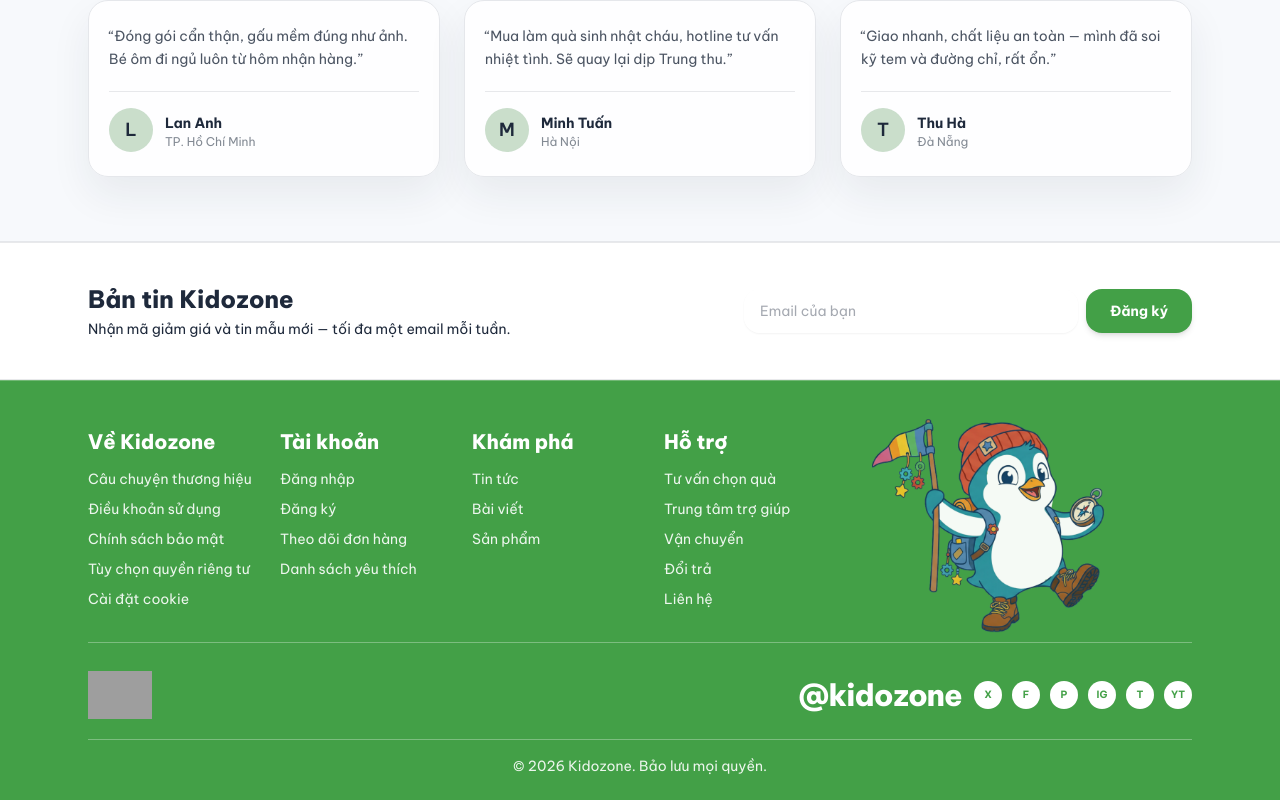
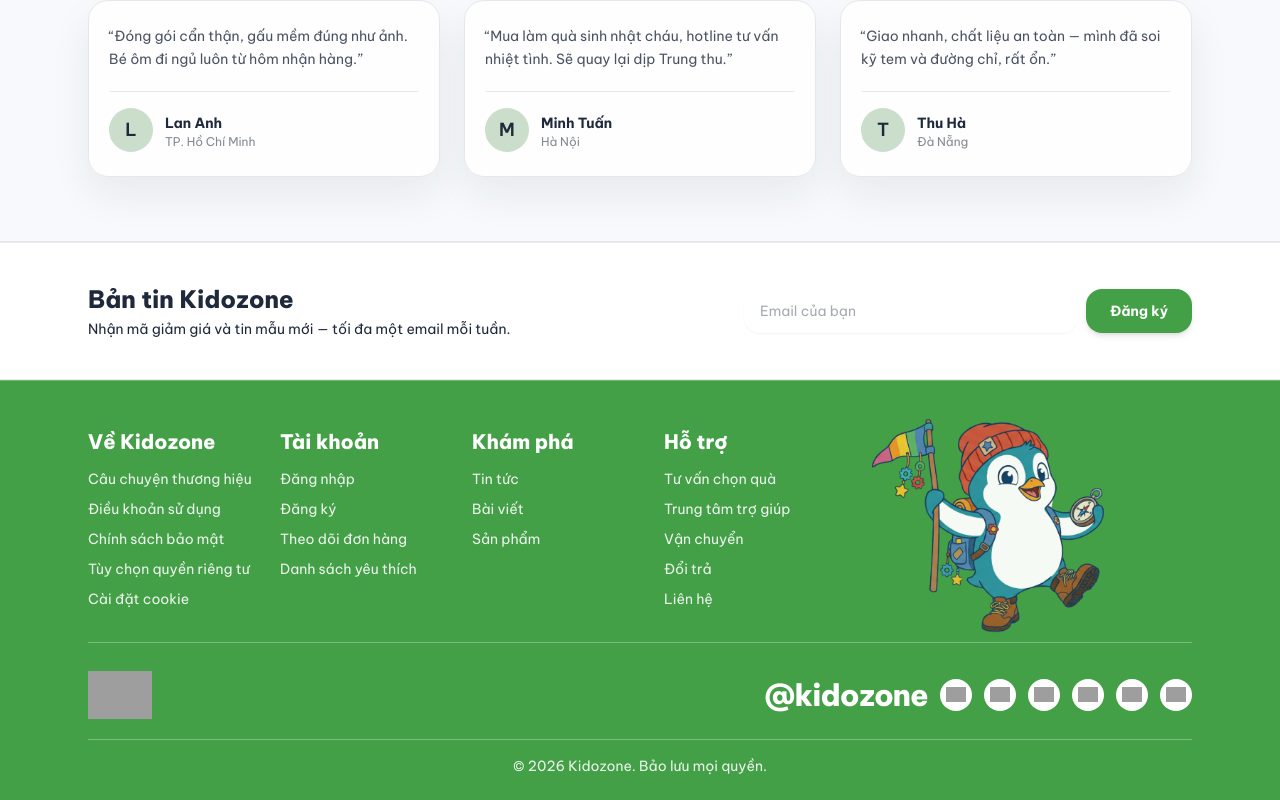
Before and after one commit to kapham231/mini-ecommerce, a React (Vite) app in the folder frontend/: page / in a window 1280 px wide. Shown: the part 3798-4598 px from the top of the page. Built offline with nearby package versions, Linux system fonts and the light colour scheme; no server answers; grey boxes are pictures that could not be loaded.

Commit message:
add social icons in footer

```diff
--- a/frontend/src/components/layout/SiteFooter.tsx
+++ b/frontend/src/components/layout/SiteFooter.tsx
@@ -40,7 +40,14 @@
       ],
     },
   ]
-  const socials = ['X', 'F', 'P', 'IG', 'T', 'YT']
+  const socials = [
+    { label: 'Facebook', href: '#site-footer', icon: '/icons/icons8-facebook-100.svg' },
+    { label: 'Messenger', href: '#site-footer', icon: '/icons/icons8-facebook-messenger-100.svg' },
+    { label: 'Instagram', href: '#site-footer', icon: '/icons/icons8-instagram-100.svg' },
+    { label: 'TikTok', href: '#site-footer', icon: '/icons/icons8-tiktok-100.svg' },
+    { label: 'X', href: '#site-footer', icon: '/icons/icons8-x-100.svg' },
+    { label: 'YouTube', href: '#site-footer', icon: '/icons/icons8-youtube-100.svg' },
+  ]
 
   return (
     <footer id='site-footer' className='border-t border-white/25 bg-kid-green text-white'>
@@ -91,17 +98,17 @@
         <div className='pt-7'>
           <div className='flex flex-col gap-5 sm:flex-row sm:items-center sm:justify-between'>
             <img src='/logos/logo_outline.png' alt='Kidozone' className='h-12 w-auto object-contain' />
-            <div className='flex items-center gap-3'>
-              <span className='text-3xl font-extrabold tracking-tight text-white'>@kidozone</span>
-              <div className='flex items-center gap-2.5'>
+            <div className='flex items-center gap-2 lg:gap-3'>
+              <span className='text-lg font-extrabold tracking-tight text-white lg:text-3xl'>@kidozone</span>
+              <div className='flex items-center gap-2 lg:gap-3'>
                 {socials.map((item) => (
                   <a
-                    key={item}
-                    href='#site-footer'
-                    className='inline-flex h-7 min-w-7 items-center justify-center rounded-full border border-white/70 bg-white px-1 text-[10px] font-bold uppercase text-kid-green transition hover:brightness-95'
-                    aria-label={item}
+                    key={item.label}
+                    href={item.href}
+                    className='inline-flex h-8 w-8 items-center justify-center rounded-full bg-white transition hover:brightness-95'
+                    aria-label={item.label}
                   >
-                    {item}
+                    <img src={item.icon} alt='' className='h-5 w-5 object-contain' aria-hidden />
                   </a>
                 ))}
               </div>
```
